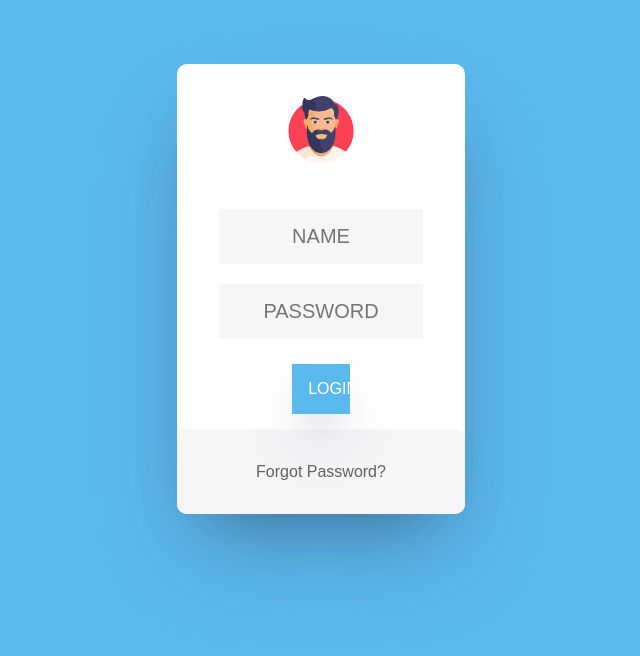
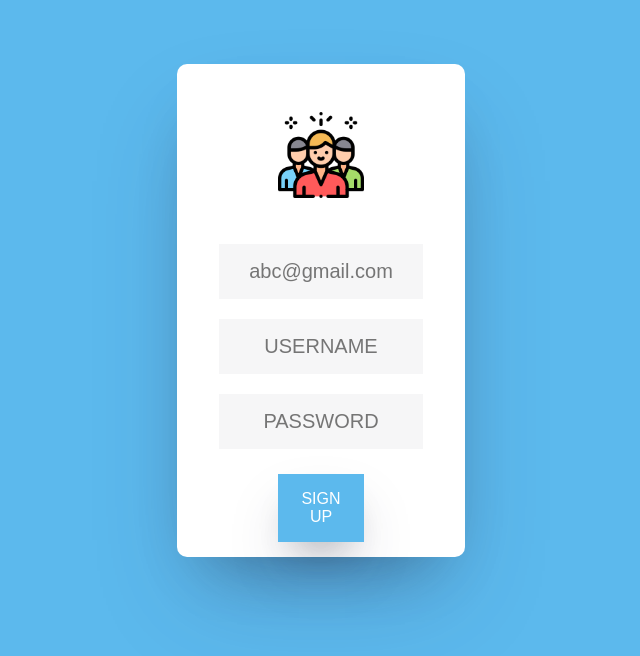
Before and after one commit to ParmarTarun/react-components, a React (Create React App) app: page / in a window 1280 px wide. Shown: the top 656 px of the page, without its empty margins (319-959 px from the left). Built offline with nearby package versions, Linux system fonts and the light colour scheme.

Commit message:
:sparkles: SignUp Form

```diff
--- a/src/components/Auth Form/Main.js
+++ b/src/components/Auth Form/Main.js
@@ -1,14 +1,15 @@
 import React, { useState } from "react";
-import "./authform.css";
-import LoginForm from "./LoginForm";
+import "./UI/authform.css";
+import LoginForm from "./UI/LoginForm";
+import SignUpForm from "./UI/SignUpForm";
 
 const Main = () => {
-    const loggingIn = useState(true);
+    const [loggingIn, setLogginIn] = useState(false);
 
     return (
         <div className="container">
             <div className="form-wrapper">
-                {loggingIn ? <LoginForm /> : <></>}
+                {loggingIn ? <LoginForm /> : <SignUpForm />}
             </div>
         </div>
     );
--- a/src/components/Auth Form/LoginForm.js
+++ b/src/components/Auth Form/UI/LoginForm.js
@@ -3,19 +3,19 @@ const userIcon = require("./user.png");
 
 const LoginForm = () => {
     return (
-        <div className="login-form">
-            <div className="user-icon">
+        <div className="form login-form">
+            <div className="icon">
                 <img src={userIcon} alt="User Icon" />
             </div>
             <div className="input-group">
-                <input type="text" placeholder="NAME" />
+                <input type="text" placeholder="USERNAME" />
             </div>
             <div className="input-group">
                 <input type="password" placeholder="PASSWORD" />
             </div>
-            <button className="login-btn">LOGIN</button>
+            <button className="auth-btn">LOGIN</button>
             <div className="form-footer">
-                <button>Forgot Password?</button>
+                <button className="fp-btn">Forgot Password?</button>
             </div>
         </div>
     );
--- /dev/null
+++ b/src/components/Auth Form/UI/SignUpForm.js
@@ -0,0 +1,24 @@
+import React from "react";
+const newUserIcon = require("./newuser.png");
+
+const SignUpForm = () => {
+    return (
+        <div className="form signup-form">
+            <div className="icon">
+                <img src={newUserIcon} alt="New User Icon" />
+            </div>
+            <div className="input-group">
+                <input type="email" placeholder="abc@gmail.com" />
+            </div>
+            <div className="input-group">
+                <input type="text" placeholder="USERNAME" />
+            </div>
+            <div className="input-group">
+                <input type="password" placeholder="PASSWORD" />
+            </div>
+            <button className="auth-btn">SIGN UP</button>
+        </div>
+    );
+};
+
+export default SignUpForm;
--- a/src/components/Auth Form/authform.css
+++ b/src/components/Auth Form/UI/authform.css
@@ -6,10 +6,6 @@
     background: var(--primary-color);
     text-align: center;
     padding: 4rem;
-}
-
-.header {
-    color: white;
 }
 
 .form-wrapper {
@@ -21,15 +17,17 @@
     background-color: var(--secondary-color);
     margin: auto;
 }
-.user-icon {
-    padding: 2rem;
+
+.form {
+    padding: 1rem 0 0 0;
 }
 
-.user-icon img {
+.icon img {
+    margin: 2rem;
     width: 30%;
 }
 
-.login-form .input-group input {
+.input-group input {
     background: rgba(246, 246, 247, 255);
     border: none;
     padding: 1rem;
@@ -38,30 +36,30 @@
     width: 60%;
     font-size: 20px;
 }
-.login-form .input-group input:focus {
+.input-group input:focus {
     outline: none;
 }
 
-.login-btn {
+.auth-btn {
     padding: 1rem;
     margin: 15px auto;
     background: var(--primary-color);
     color: var(--secondary-color);
     border: none;
-    width: 20%;
+    width: 30%;
     box-shadow: rgba(50, 50, 93, 0.25) 0px 30px 60px -12px,
         rgba(0, 0, 0, 0.3) 0px 18px 36px -18px;
     font-size: 16px;
     cursor: pointer;
 }
 
-.login-form .form-footer {
+.form-footer {
     background: var(--background-color);
     padding: 2rem;
     border-radius: 10px;
 }
 
-.login-form .form-footer button {
+.fp-btn {
     border: none;
     background: none;
     font-size: 1rem;
```
Also changed, not shown: src/components/Auth Form/UI/newuser.png (added), src/components/Auth Form/UI/user.png (renamed from src/components/Auth Form/user.png).
